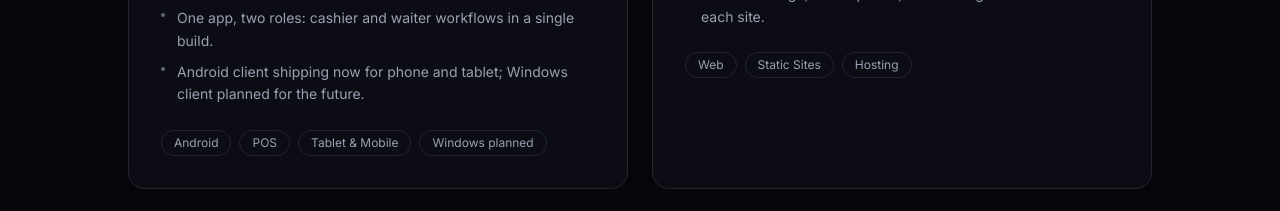
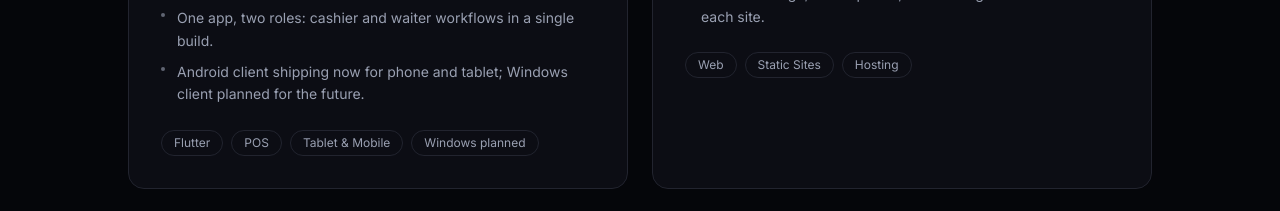
Before and after one commit to fdev23-ai/ashrar-portfolio, a React (Vite) app: page / in a window 1280 px wide. Shown: the part 3560-3771 px from the top of the page. Built offline with nearby package versions, Linux system fonts and the light colour scheme.

Commit message:
Fix POS app tag: it's Flutter, not native Android

```diff
--- a/src/data/resume.ts
+++ b/src/data/resume.ts
@@ -107,7 +107,7 @@ export const projects: Project[] = [
       'One app, two roles: cashier and waiter workflows in a single build.',
       'Android client shipping now for phone and tablet; Windows client planned for the future.',
     ],
-    tags: ['Android', 'POS', 'Tablet & Mobile', 'Windows planned'],
+    tags: ['Flutter', 'POS', 'Tablet & Mobile', 'Windows planned'],
     icon: 'pos',
   },
   {
```
